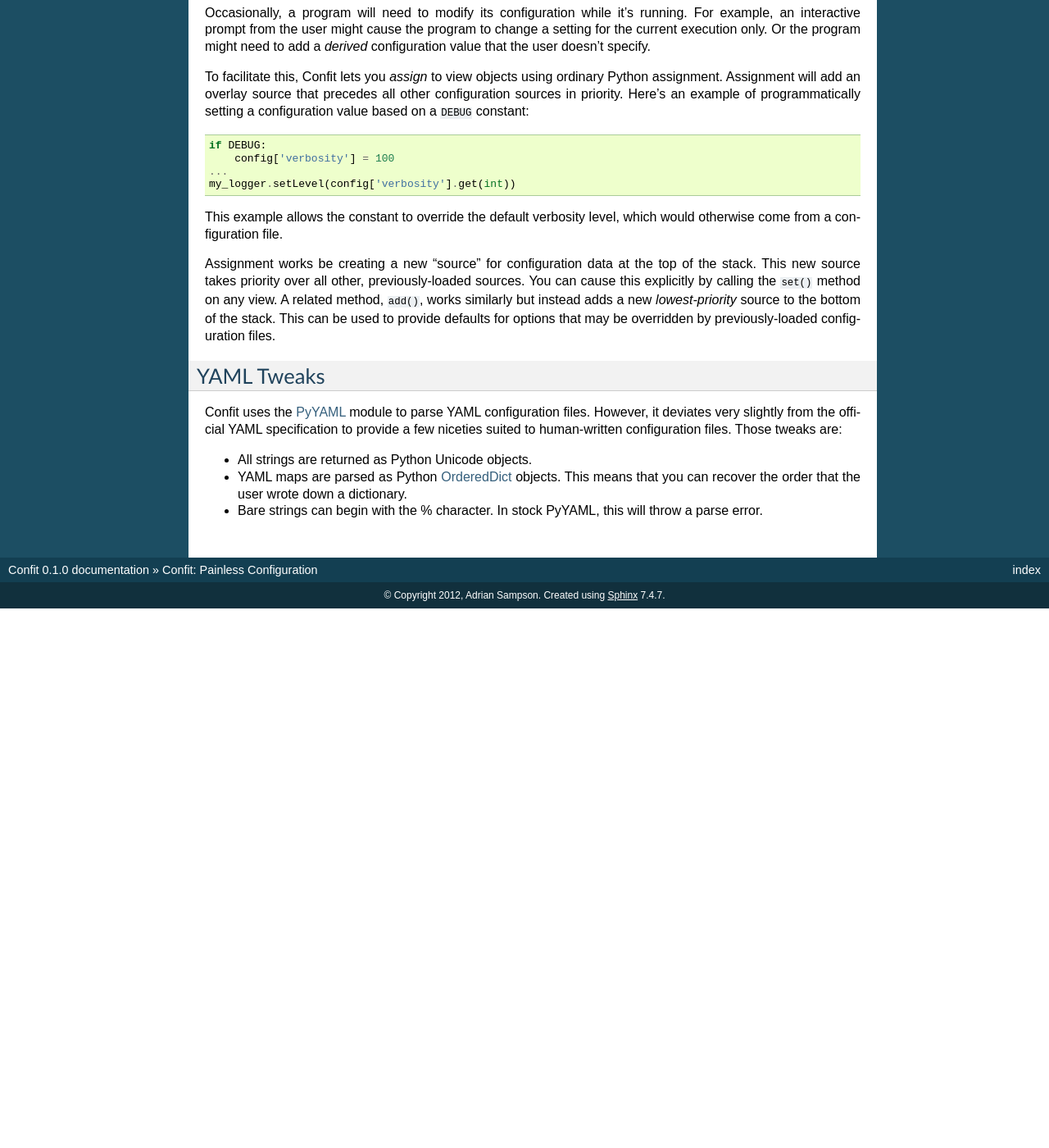
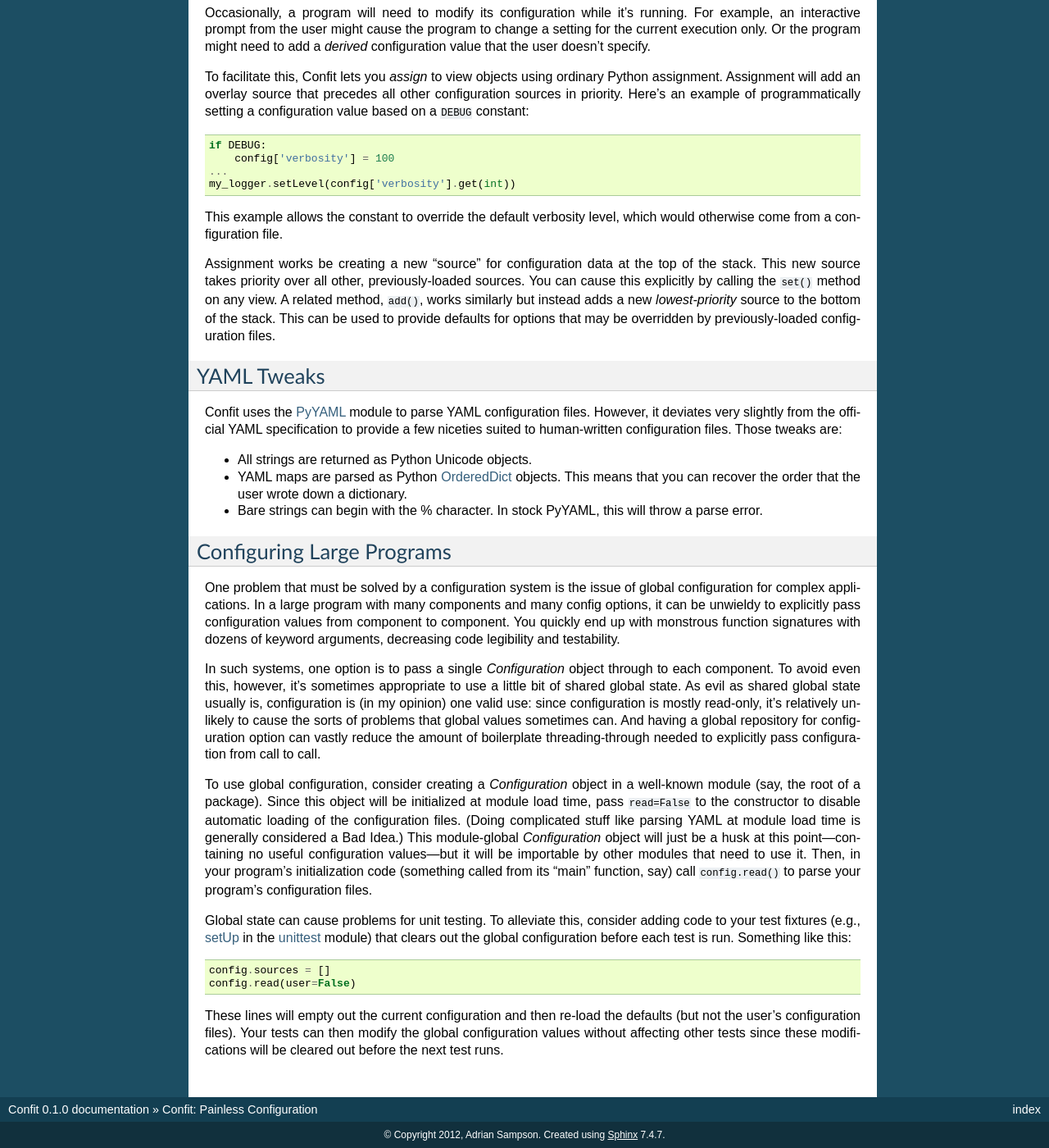
Before and after one commit to beetbox/confuse, a Sphinx documentation site: the page built from docs/index.rst, in a window 1280 px wide and 1400 px high, scrolled down 3101 px. Shown: the whole window at 82% size. Built offline with Sphinx 7.4.7, drawn with Linux system fonts in a browser that asks for light colours; before the commit the page ends 3843 px from its top, so only the background shows below that; some of the changed text lies outside the part shown.

Commit message:
notes on configuring complex programs (like beets)

```diff
--- a/docs/index.rst
+++ b/docs/index.rst
@@ -258,3 +258,53 @@ niceties suited to human-written configuration files. Those tweaks are:
   a parse error.
 
 .. _OrderedDict: http://docs.python.org/2/library/collections.html#collections.OrderedDict
+
+
+Configuring Large Programs
+--------------------------
+
+One problem that must be solved by a configuration system is the issue
+of global configuration for complex applications. In a large program
+with many components and many config options, it can be unwieldy to
+explicitly pass configuration values from component to component. You
+quickly end up with monstrous function signatures with dozens of keyword
+arguments, decreasing code legibility and testability.
+
+In such systems, one option is to pass a single `Configuration` object
+through to each component. To avoid even this, however, it's sometimes
+appropriate to use a little bit of shared global state. As evil as
+shared global state usually is, configuration is (in my opinion) one
+valid use: since configuration is mostly read-only, it's relatively
+unlikely to cause the sorts of problems that global values sometimes
+can. And having a global repository for configuration option can vastly
+reduce the amount of boilerplate threading-through needed to explicitly
+pass configuration from call to call.
+
+To use global configuration, consider creating a `Configuration` object
+in a well-known module (say, the root of a package). Since this object
+will be initialized at module load time, pass ``read=False`` to the
+constructor to disable automatic loading of the configuration files.
+(Doing complicated stuff like parsing YAML at module load time is
+generally considered a Bad Idea.) This module-global `Configuration`
+object will just be a husk at this point---containing no useful
+configuration values---but it will be importable by other modules that
+need to use it. Then, in your program's initialization code (something
+called from its "main" function, say) call ``config.read()`` to parse
+your program's configuration files.
+
+Global state can cause problems for unit testing. To alleviate this,
+consider adding code to your test fixtures (e.g., `setUp`_ in the
+`unittest`_ module) that clears out the global configuration before each
+test is run. Something like this::
+
+    config.sources = []
+    config.read(user=False)
+
+These lines will empty out the current configuration and then re-load
+the defaults (but not the user's configuration files). Your tests can
+then modify the global configuration values without affecting other
+tests since these modifications will be cleared out before the next test
+runs.
+
+.. _unittest: http://docs.python.org/2/library/unittest.html
+.. _setUp: http://docs.python.org/2/library/unittest.html#unittest.TestCase.setUp
```
